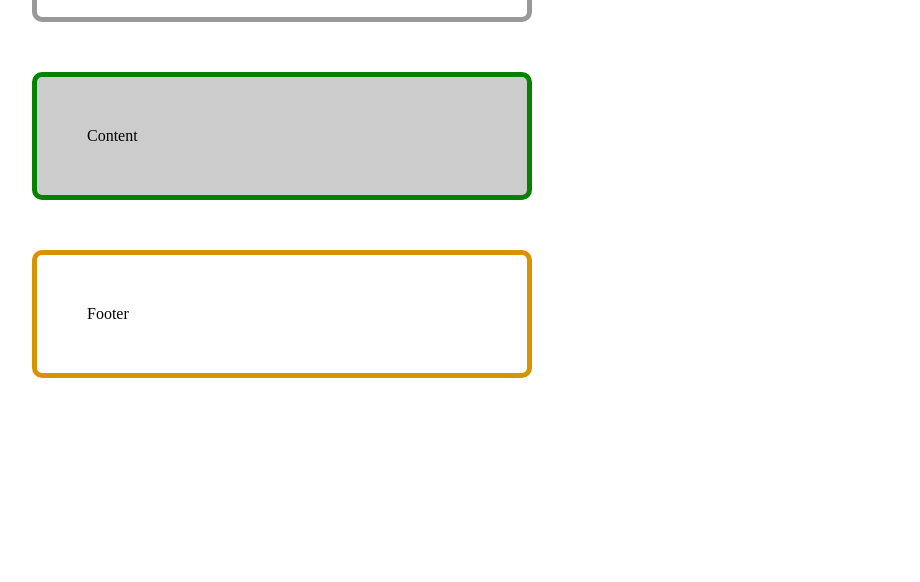
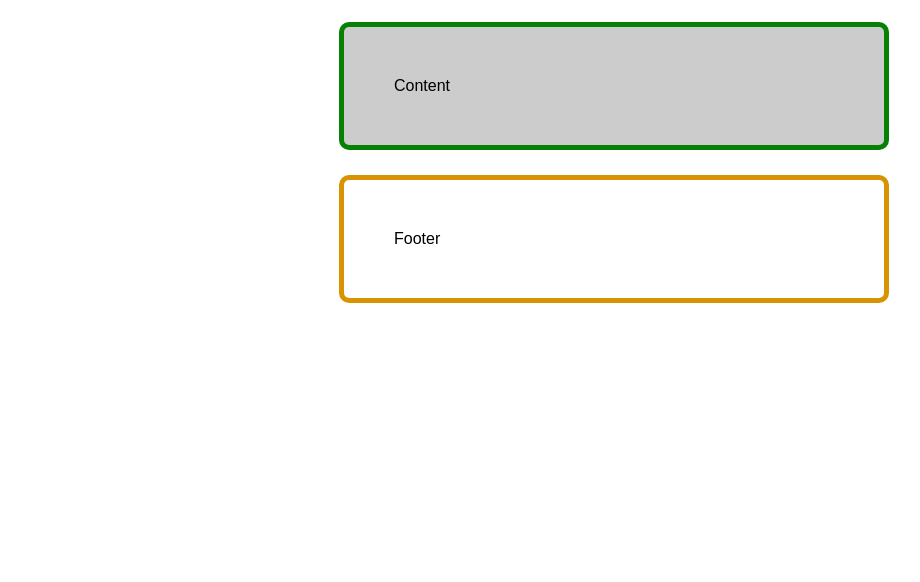
Before and after one commit to sdmit93/sdmit93.github.io, a plain HTML site: page box-model/box.html in a window 1280 px wide. Shown: the part 218-800 px from the top of the page, without its empty margins (26-946 px from the left). Drawn offline with Linux system fonts and the light colour scheme.

Commit message:
css is updated

```diff
--- a/box-model/box.html
+++ b/box-model/box.html
@@ -2,9 +2,10 @@
 <html>
     <head>
         <title>The CSS Box Model</title>
-        <link rel="stylesheet" type="text/css" href="css/box.css?v=4" />
+        <link rel="stylesheet" type="text/css" href="css/box.css?v=5" />
     </head>
     <body>
+        <div class="page">
             <header class="header">
                 <h1 class="header__title">The CSS Box Model</h1>
             </header>
@@ -14,5 +15,6 @@
             <footer class="footer">
                 Footer
             </footer>
+        </div>
     </body>
 </html>
--- a/box-model/css/box.css
+++ b/box-model/css/box.css
@@ -1,9 +1,22 @@
+body {
+    margin: 0;
+    padding: 0;
+    width: 100%;
+    font-family: sans-serif;
+}
+
+
+.page {
+    margin: 0 auto;
+    width: 600px;
+}
+
+
 .content,
 .header,
 .footer {
-    width: 500px;
     padding: 50px;
-    margin: 50px;
+    margin: 25px;
     border-radius: 10px;
     box-sizing: border-box;
 }
```
Lines whose indentation alone changed are shown as unchanged.
